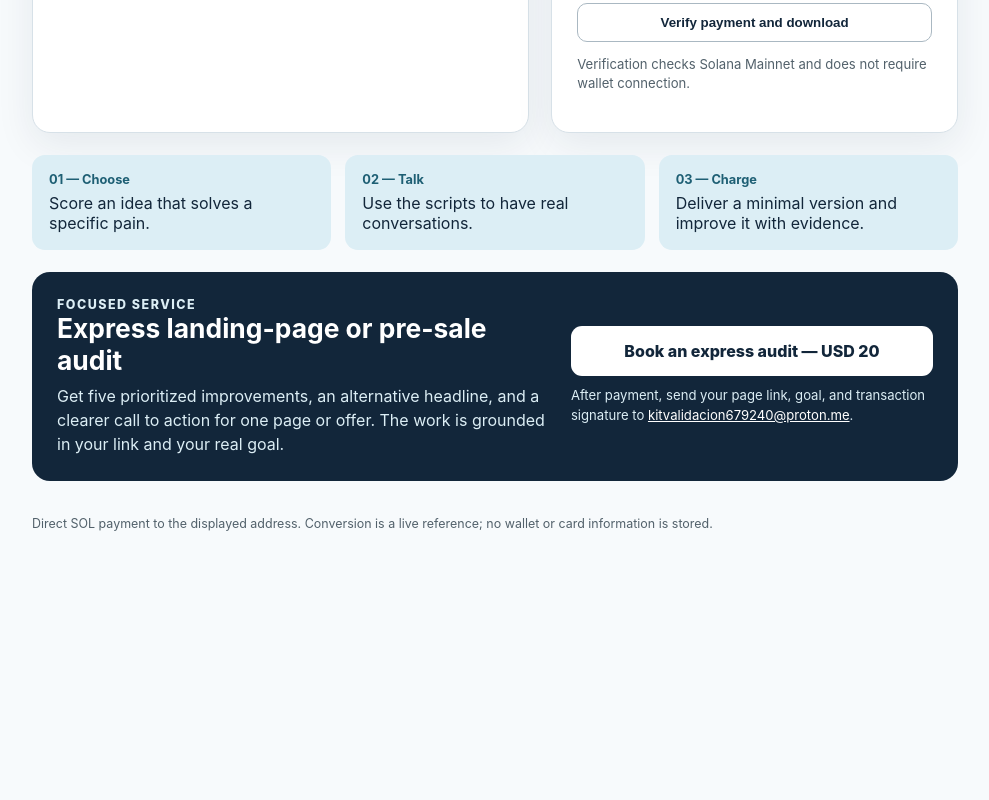
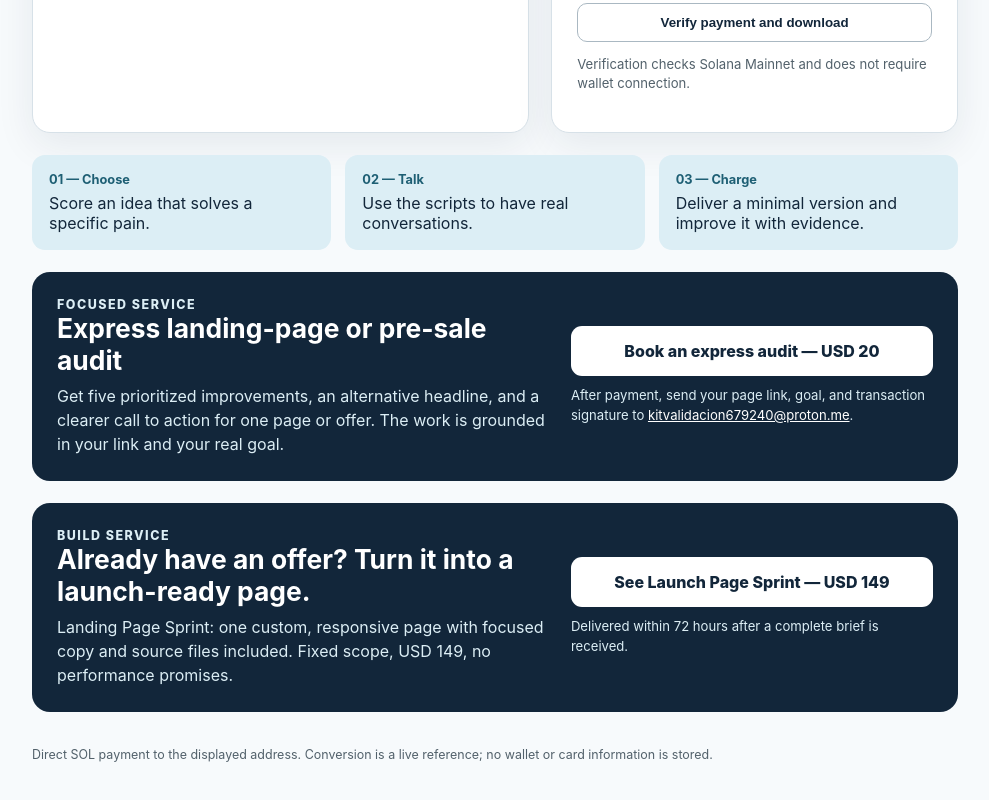
Before and after one commit to kitvalidacion679240/kit-validacion-rapida, a plain HTML site: page en.html in a window 1280 px wide. Shown: the part 880-1680 px from the top of the page, without its empty margins (145-1134 px from the left). Before the commit the page ends 1471 px from the top, so only its background shows below. Drawn offline with Linux system fonts and the light colour scheme; no server answers.

Commit message:
Add English landing page sprint offer

```diff
--- a/en.html
+++ b/en.html
@@ -51,6 +51,7 @@
   </section>
   <section class="steps"><div class="step"><b>01 — Choose</b>Score an idea that solves a specific pain.</div><div class="step"><b>02 — Talk</b>Use the scripts to have real conversations.</div><div class="step"><b>03 — Charge</b>Deliver a minimal version and improve it with evidence.</div></section>
   <section class="service" aria-labelledby="audit-title"><div><div class="eyebrow" style="color:#DCEEF5">Focused service</div><h2 id="audit-title">Express landing-page or pre-sale audit</h2><p>Get five prioritized improvements, an alternative headline, and a clearer call to action for one page or offer. The work is grounded in your link and your real goal.</p></div><div><a class="button" id="auditPayLink" href="solana:Ai29NeGayymkMZJxhjWReRn6rRDbc4ePoAowtbpz3wth?amount=0.275&label=Express+Audit&message=Express+Audit+payment+-+USD+20&memo=auditoria-express-usd20">Book an express audit — USD 20</a><p class="note">After payment, send your page link, goal, and transaction signature to <a href="mailto:kitvalidacion679240@proton.me?subject=Express%20Audit%20-%20SOL%20payment">kitvalidacion679240@proton.me</a>.</p></div></section>
+  <section class="service" aria-labelledby="sprint-title"><div><div class="eyebrow" style="color:#DCEEF5">Build service</div><h2 id="sprint-title">Already have an offer? Turn it into a launch-ready page.</h2><p>Landing Page Sprint: one custom, responsive page with focused copy and source files included. Fixed scope, USD 149, no performance promises.</p></div><div><a class="button" href="landing-page-sprint.html">See Launch Page Sprint — USD 149</a><p class="note">Delivered within 72 hours after a complete brief is received.</p></div></section>
   <footer>Direct SOL payment to the displayed address. Conversion is a live reference; no wallet or card information is stored.</footer>
 </main>
 <script>
```
